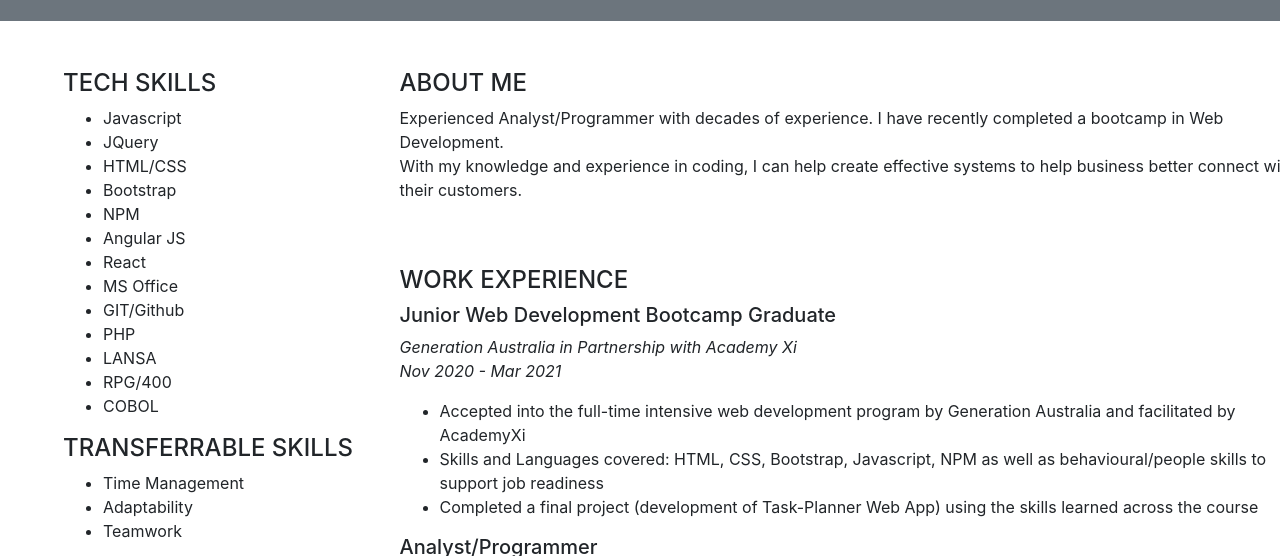
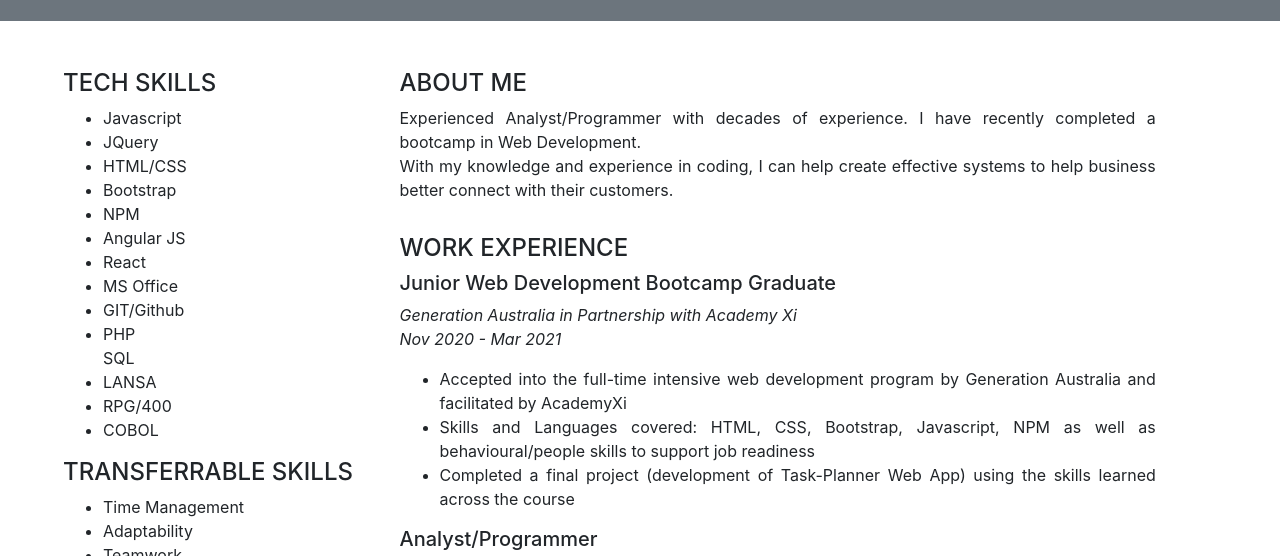
Before and after one commit to migscay/miguel_resume, a plain HTML site: page index.html in a window 1280 px wide. Shown: the part 198-754 px from the top of the page. Drawn offline with nearby package versions, Linux system fonts and the light colour scheme.

Commit message:
first amend

```diff
--- a/index.html
+++ b/index.html
@@ -29,6 +29,7 @@
                 <li>MS Office</li>
                 <li>GIT/Github</li>
                 <li>PHP</li>
+                <l1>SQL</l1>
                 <li>LANSA</li>
                 <li>RPG/400</li>
                 <li>COBOL</li>
@@ -65,15 +66,13 @@
 
         <div class="col-9">
             <div class="row pl-4">
-                <div class="col-12">
+                <div class="col-10 text-justify">
                     <h4>ABOUT ME</h4>
                     <p>Experienced Analyst/Programmer with decades of experience. I have recently completed a bootcamp in Web Development.<br>
                     With my knowledge and experience in coding, I can help create effective systems to help business better connect with their customers.</p>
                 </div>
-                <div class="col-12"><p></p></div>
-                <div class="col-12"><p></p></div>
-                <div class="col-12"><p></p></div>
-                <div class="col-12">
+                <p class="col-10"></p>
+                <div class="col-10  text-justify">
                     <h4>WORK EXPERIENCE</h4>
                     <h5>Junior Web Development Bootcamp Graduate</h5>
                     <p class="font-italic">Generation Australia in Partnership with Academy Xi<br>Nov 2020 - Mar 2021</p>
```
